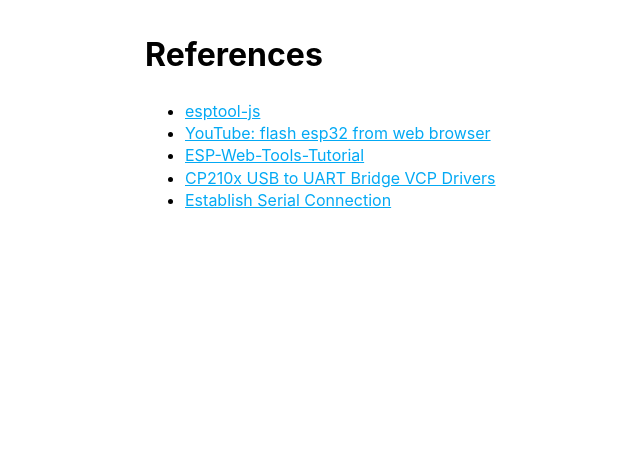
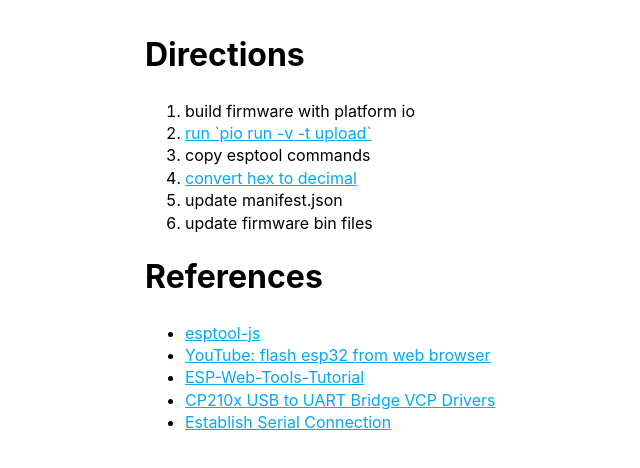
Before and after one commit to Odyssey-Espresso/odyssey-espresso.github.io, a plain HTML site: page esp-web-tools/references.html in a window 1280 px wide. Shown: the whole page, without its empty margins (195-835 px from the left). Drawn offline with Linux system fonts and the light colour scheme.

Commit message:
add directions

```diff
--- a/esp-web-tools/references.html
+++ b/esp-web-tools/references.html
@@ -11,6 +11,21 @@
   </head>
   <body>
     <div class="content">
+      <h1>Directions</h1>
+      <ol>
+        <li>build firmware with platform io</li>
+        <li>
+          <a href="https://community.platformio.org/t/export-of-binary-firmware-files-for-esp32-download-tool/9253">
+            run `pio run -v -t upload`
+          </a>
+        </li>
+        <li>copy esptool commands</li>
+        <li>
+          <a href="https://www.rapidtables.com/convert/number/hex-to-decimal.html">convert hex to decimal</a>
+        </li>
+        <li>update manifest.json</li>
+        <li>update firmware bin files</li>
+      </ol>
       <h1>References</h1>
       <ul>
         <li><a href="https://espressif.github.io/esptool-js/">esptool-js</a></li>
```
